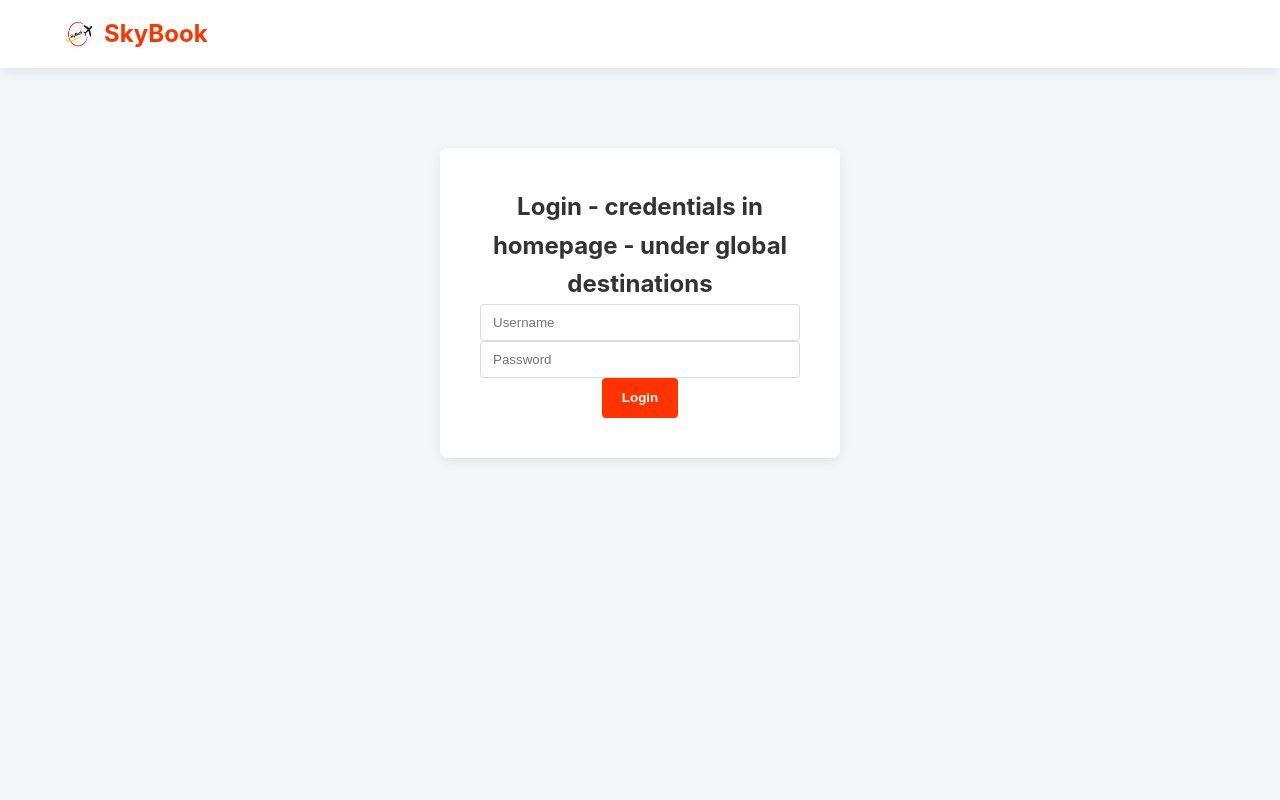
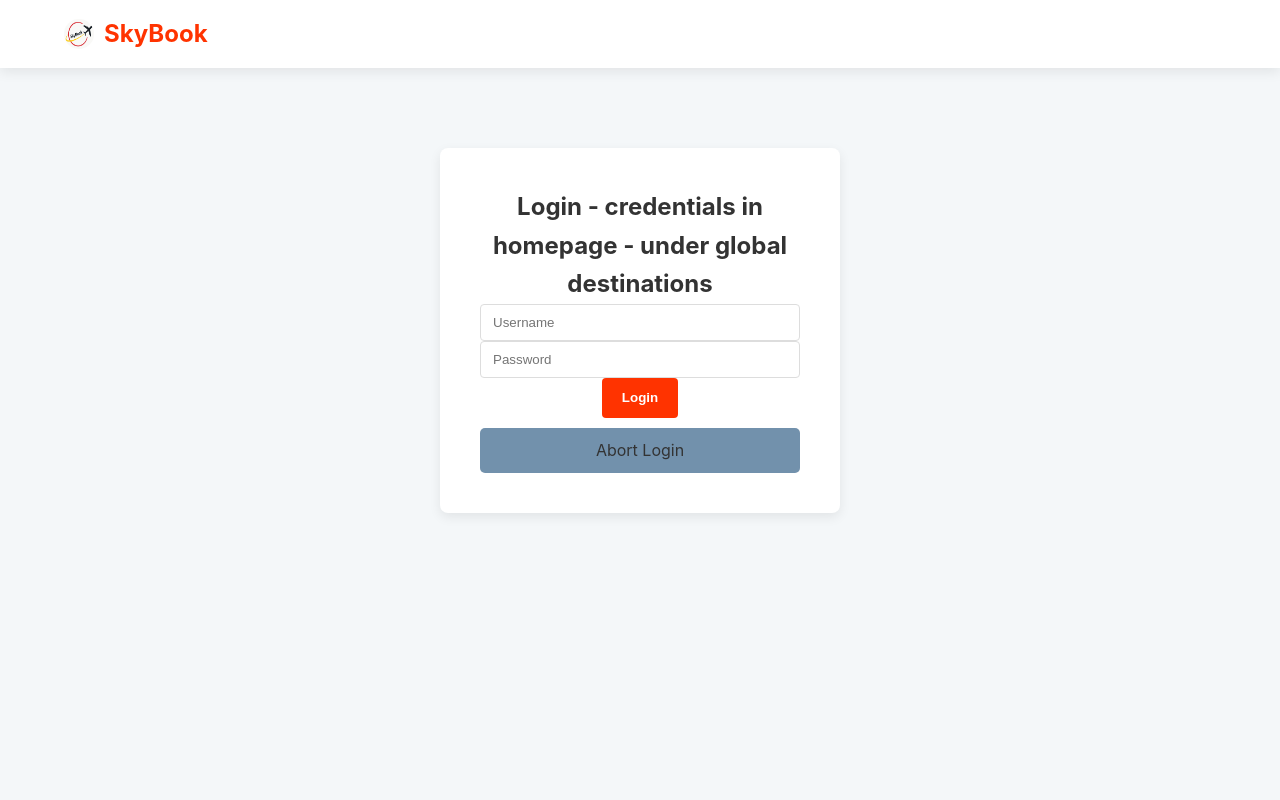
Before and after one commit to sbugniht/databases-project, a PHP site: page /login.php in a window 1280 px wide. Run offline with PHP 8.4, Linux system fonts and the light colour scheme.

Commit message:
helloAgain

```diff
--- a/public_html/login.php
+++ b/public_html/login.php
@@ -74,6 +74,8 @@ $conn->close();
       <button type="submit">Login</button>
     </form>
     <?php echo $message; ?>
+
+    <a href="index.php" class="abort-button">Abort Login</a>
   </div>
 </body>
 </html>
--- a/public_html/style.css
+++ b/public_html/style.css
@@ -2,7 +2,7 @@
 :root {
     --primary-color: #ff3300;
     --primary-hover: #b31e00;
-    --secondary-color: #6c757d;
+    --secondary-color: #7291ac;
     --background-light: #f4f7f9;
     --background-dark: #ffffff;
     --text-dark: #333333;
@@ -226,6 +226,28 @@ button[type="submit"]:hover {
     box-shadow: var(--card-shadow);
     text-align: center;
 }
+
+.abort-button {
+    display: block;
+    width: 100%;
+    padding: 10px;
+    margin-top: 10px;
+    text-align: center;
+    text-decoration: none;
+
+    background-color: var(--secondary-color);
+    color: #333;
+    border: 1 px solid #ccc;
+    border-radius: 5px;
+    cursor: pointer;
+    transition: var(--background-dark) 0.3s;
+}
+
+.abort-button:hover {
+    background-color: #5a7184;
+    color: var(--text-light);
+}
+
 
 
 .search-card {
```
Also changed, not shown: public_html/index.php (+27 -1 lines).
